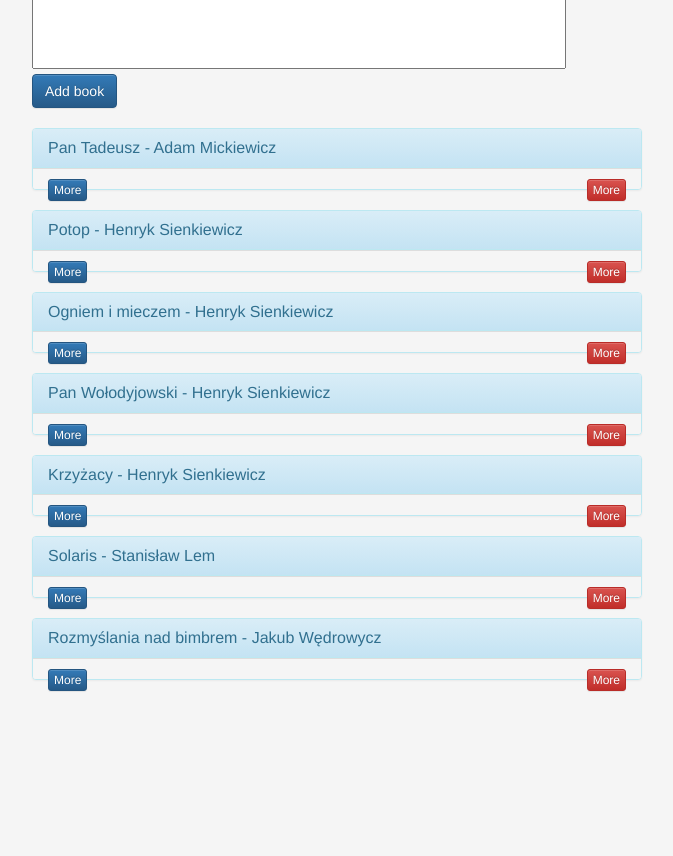
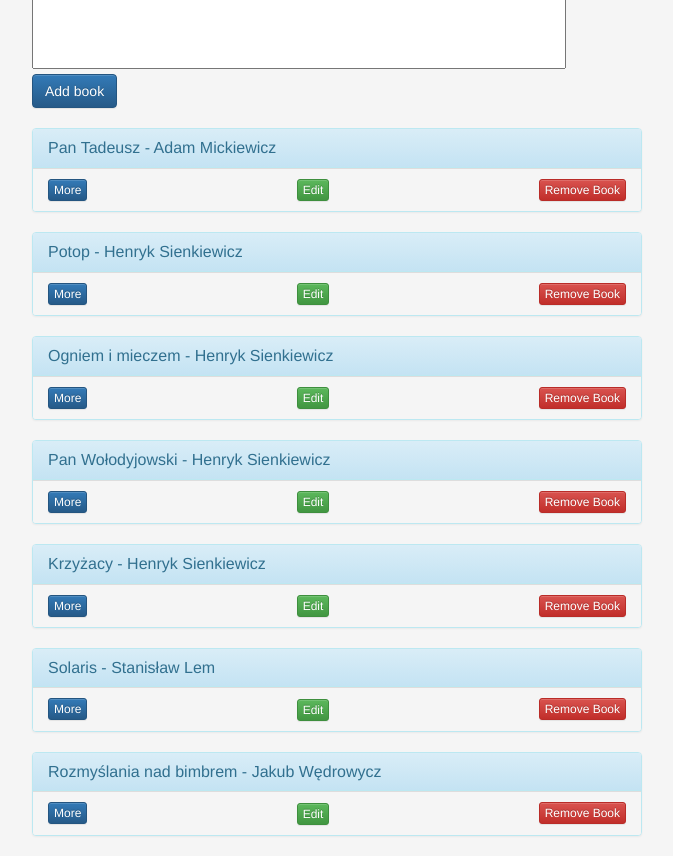
Before and after one commit to MateoMat/Books, a PHP site: page / in a window 1280 px wide. Shown: the part 188-1044 px from the top of the page, without its empty margins (303-976 px from the left). Before the commit the page ends 880 px from the top, so only its background shows below. Run offline with PHP 8.4, Linux system fonts and the light colour scheme; data comes from the database, SQL or seed files in the repository.

Commit message:
book add finished

```diff
--- a/css/style.css
+++ b/css/style.css
@@ -2,7 +2,7 @@ body {
     background-color: whitesmoke;
 }
 
- textarea#ta_add_book_descr{
+textarea#ta_add_book_descr{
     width: 534px;
     height: 70px;
     resize: none;
@@ -20,12 +20,20 @@ body {
     text-align: right;
 }
 
+.button_row {
+    width: 100%;
+    text-align:center;
+}
+
 .button_more {
-    display: block;
-    float:  left;
+    float: left;
 }
 
 .button_del {
-    display: block;
     float: right;
 }
+
+.button_edit {
+    display: inline-block;
+    margin: 0 auto;
+}
--- a/js/app.js
+++ b/js/app.js
@@ -4,6 +4,7 @@ $(function() {
     var BTN_CLOSE = "Close";
     var BTN_DEL = "Remove Book"
     var BTN_CANCEL = "Cancel";
+    var BTN_EDIT = "Edit";
     var FORM_ADD_BOOK_TITLE = "Add book to library";
     var LABEL_AUTHOR = "Author";
     var LABEL_TITLE = "Title";
@@ -23,16 +24,24 @@ $(function() {
         addBookToList(book) {
             var newEl = '<div class="col-md-6 col-md-offset-3" data-id="' + book.id + '">' +
                 '<div class="panel panel-info">' +
+
                    '<div class="panel-heading">' +
                      '<h3 class="panel-title">' + book.title + ' - ' + book.author + '</h3>' +
                    '</div>' +
+
                    '<div class="panel-body">' +
                    '</div>' +
-                '<div class="panel-footer">' +
+
+                   '<div class="panel-footer button_row">' +
+
                      '<button class="button_more btn btn-xs btn-primary">' + BTN_MORE  + '</button>' +
-                '<button class="button_del btn btn-xs btn-danger">' + BTN_DEL + '</button>' +
+                     '<button class="button_edit btn btn-xs btn-success">' + BTN_EDIT  + '</button>' +
+                     '<button class="button_del  btn btn-xs btn-danger">' + BTN_DEL + '</button>' +
+
                    '</div>' +
+
                   '</div>' +
+
                     '</div>';
 
             $('books').append(newEl);
@@ -129,7 +138,7 @@ $(function() {
     function closeAllDetails() {
         // first change all button names to MORE
         $('books div.panel-body').hide();
-        $('books button').text(BTN_MORE);
+        $('books button.button_more').text(BTN_MORE);
     }
 
 
@@ -143,23 +152,28 @@ $(function() {
     $('label#lbl_add_book_descr').text(LABEL_DESCR);
     $('button#btn_add_book').text(BTN_ADD_BOOK);
 
+    // event to add Book
     $('button#btn_add_book').on('click', function(event){
-     console.log($('input#inp_add_book_author').val().length);
+        var author = $('input#inp_add_book_author').val();
+        var title = $('input#inp_add_book_title').val();
+        var descr = $('textarea#ta_add_book_descr').val();
 
-        if( $('input#inp_add_book_author').val().length == 0){
+        if( author.length == 0){
             bootbox.alert(MSG_AUTHOR);
             return false;
         }
 
-        if( $('input#inp_add_book_title').val().length == 0){
+        if( title.length == 0){
             bootbox.alert(MSG_TITLE);
             return false;
         }
 
-        if( $('textarea#ta_add_book_descr').val().length == 0){
+        if( descr.length == 0){
             bootbox.alert(MSG_DESCR);
             return false;
         }
+
+        books.addBook2DB(author, title, descr);
     });
 
     // event to remove Book
@@ -184,11 +198,10 @@ $(function() {
                         label: BTN_DEL,
                                 className: "btn-danger",
                                 callback: function() {
-                                // call
+                                // call Book delete
                                 books.delBook(book_id);
                                 }
                         },
-
                 }
         });
     });
```
Lines whose indentation alone changed are shown as unchanged.
